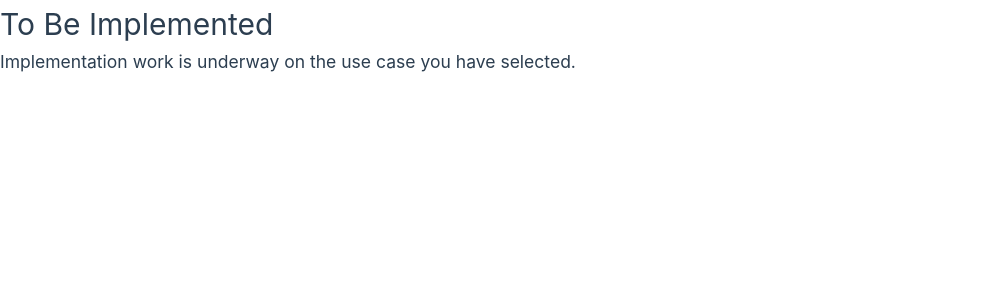
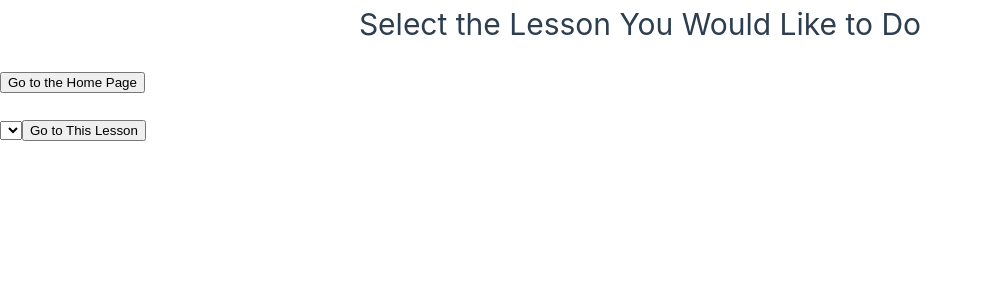
Before and after one commit to auditorylearningproject/instantmorse-frontend, a Vue app in the folder app-frontend/: page /lessonSelect in a window 1280 px wide. Shown: the top 300 px of the page, without its empty margins (0-983 px from the left). Built offline with nearby package versions, Linux system fonts and the light colour scheme.

Commit message:
basic lesson select page

```diff
--- /dev/null
+++ b/app-frontend/src/components/LessonSelect.vue
@@ -0,0 +1,60 @@
+<template>
+    <div class="lessonSelect">
+        <header>
+            <h1>Select the Lesson You Would Like to Do</h1>
+        </header>
+            <form @submit.prevent='goToHome'>
+                <button class="homePage">Go to the Home Page</button> <br><br>
+            </form>
+    </div>
+    <div>
+        <form @submit.prevent='selecting'>
+            <select v-model='selecting'>
+                <!-- <button class="selectLesson">Select a Lesson</button> <br><br> -->
+                <!-- <option disabled value="">Select a Lesson</option>
+                <option v-for="option in options" :value="option">{{option}}</option> -->
+            </select>
+            <button class='selectionMade' @click='selecting'>Go to This Lesson</button> <br><br>
+        </form>
+    </div>
+    </template>
+
+<script lang="ts">
+    import axios from 'axios';
+    export default {
+        data() {
+            return {
+                selected: '',
+                options: [
+                    // selecting()
+                ]
+            };
+        },
+        methods: {
+            async goToHome() {
+                console.log("Ladies and Gentlemen, we got him");
+                try {
+                    this.$router.push('/');
+                } catch(error) {
+                    console.error("Error switching to home page", error);
+                }
+            },
+            async selecting() {
+                console.log("Popping open a selection");
+                try {
+                    const response = await axios.get(location.origin+"/api/authentication/login", {})
+
+                } catch(error) {
+                    console.error("Error switching to registration page", error);
+                }
+            },
+        },
+    };
+</script>
+
+<style scoped>
+header {
+    height: 70px;
+    text-align: center;
+}
+</style>
--- a/app-frontend/src/layouts/App.vue
+++ b/app-frontend/src/layouts/App.vue
@@ -18,6 +18,7 @@ import HelloWorld from '../components/HelloWorld.vue'
         <RouterLink to="/record">Record Speech Demo</RouterLink>
         <RouterLink to="/cw-widget">CW Player Widget Demo</RouterLink>
         <RouterLink to="/lesson">NEW - Lesson Demo</RouterLink>
+        <RouterLink to="/lessonSelect">Select Lesson Demo</RouterLink>
       </nav>
     </div>
   </header>
--- a/app-frontend/src/router/index.ts
+++ b/app-frontend/src/router/index.ts
@@ -5,6 +5,7 @@ import AudioPlayerVue from '@/views/AudioPlayer.vue'
 import AuthenticationView from '@/views/AuthenticationView.vue'
 import RegistrationView from '@/views/RegistrationView.vue'
 import LessonViewVue from '@/views/LessonView.vue'
+import LessonSelect from '@/components/LessonSelect.vue'
 
 const router = createRouter({
   history: createWebHistory(import.meta.env.BASE_URL),
@@ -55,6 +56,12 @@ const router = createRouter({
       component: RegistrationView
     },
     {
+      path: '/lessonSelect',
+      name: 'SelectLesson',
+      meta: { layout: 'BlankLayout', pageTitle: "Select Lesson Page" },
+      component: LessonSelect
+    },
+    {
       path: '/:catchAll(.*)',
       name: 'notFound',
       component: () => import ('../views/404.vue'),
```
